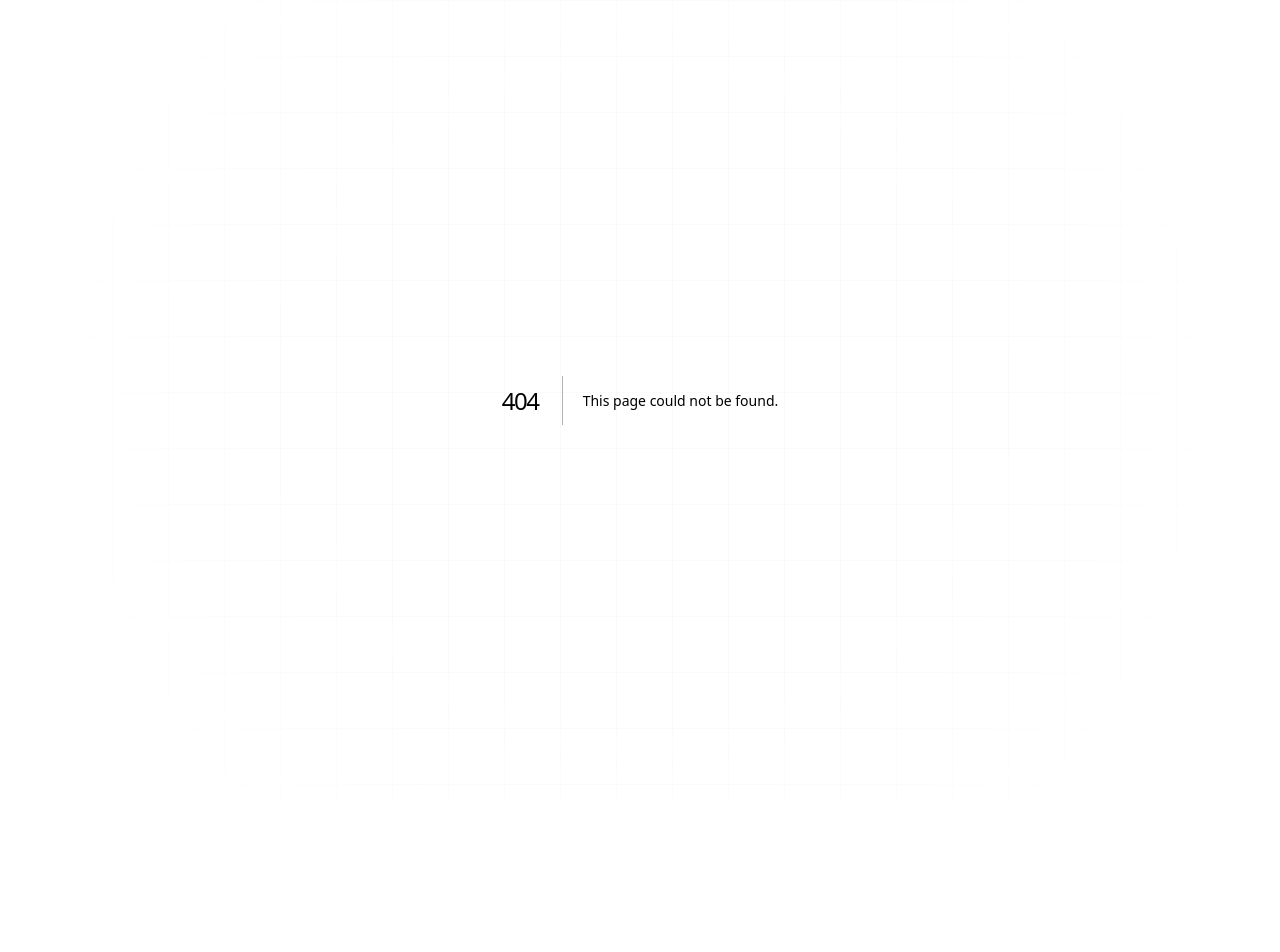
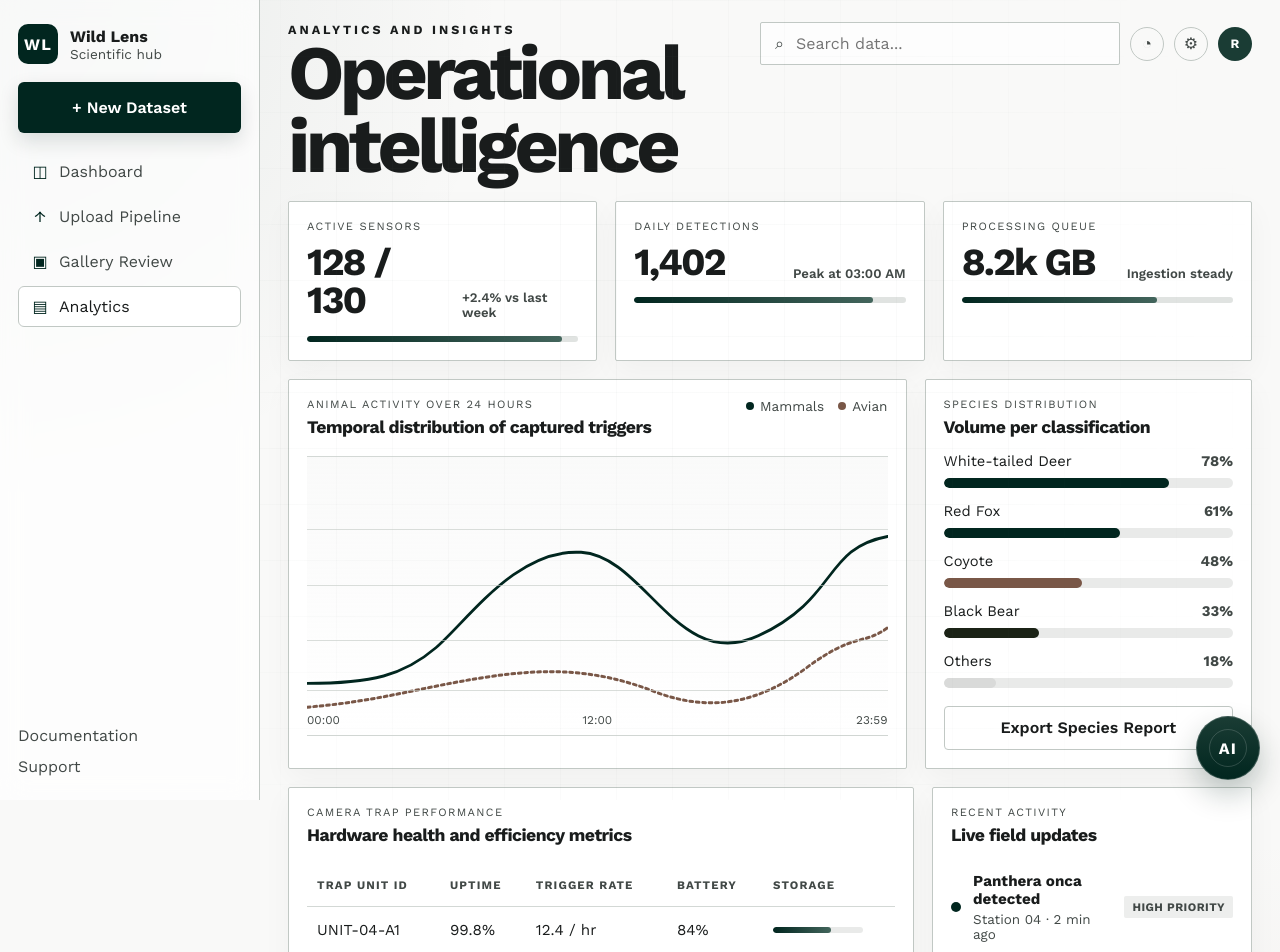
Before and after one commit to suhanstha09/wildlens, a Next.js app in the folder frontend/: page /analytics in a window 1280 px wide. Before the commit this address had no page. Shown: the top 952 px of the page. Before the commit the page ends 800 px from the top, so only its background shows below. Built offline with nearby package versions, Linux system fonts and the light colour scheme.

Commit message:
feat: add AnalyticsPage component with metrics, navigation, and visualizations

```diff
--- /dev/null
+++ b/frontend/app/analytics/page.tsx
@@ -0,0 +1,197 @@
+const metrics = [
+  ['Active Sensors', '128 / 130', '+2.4% vs last week'],
+  ['Daily Detections', '1,402', 'Peak at 03:00 AM'],
+  ['Processing Queue', '8.2k GB', 'Ingestion steady'],
+];
+
+import Link from 'next/link';
+
+export default function AnalyticsPage() {
+  return (
+    <main className="dashboard-shell">
+      <aside className="sidebar">
+        <div className="brand-lockup">
+          <div className="brand-mark">WL</div>
+          <div>
+            <p className="brand-title">Wild Lens</p>
+            <p className="brand-subtitle">Scientific hub</p>
+          </div>
+        </div>
+
+        <button className="new-dataset-button" type="button">+ New Dataset</button>
+
+        <nav className="nav-stack" aria-label="Primary navigation">
+          {[
+            ['Dashboard', '/'],
+            ['Upload Pipeline', '/upload-pipeline'],
+            ['Gallery Review', '/gallery-review'],
+            ['Analytics', '/analytics'],
+          ].map(([item, href], index) => (
+            <a key={item} className={`nav-item ${index === 3 ? 'active' : ''}`} href={href}>
+              <span className="nav-icon" aria-hidden="true">
+                {index === 0 ? '◫' : index === 1 ? '↑' : index === 2 ? '▣' : '▤'}
+              </span>
+              {item}
+            </a>
+          ))}
+        </nav>
+
+        <div className="sidebar-footer">
+          <a href="#">Documentation</a>
+          <a href="#">Support</a>
+        </div>
+      </aside>
+
+      <div className="dashboard-main">
+        <header className="topbar">
+          <div>
+            <p className="eyebrow">Analytics and Insights</p>
+            <h1>Operational intelligence</h1>
+          </div>
+          <div className="topbar-actions">
+            <label className="searchbar" aria-label="Search data">
+              <span aria-hidden="true">⌕</span>
+              <input type="search" placeholder="Search data..." />
+            </label>
+            <button className="icon-button" type="button" aria-label="Notifications">◔</button>
+            <button className="icon-button" type="button" aria-label="Settings">⚙</button>
+            <div className="avatar" aria-hidden="true">R</div>
+          </div>
+        </header>
+
+        <section className="stats-grid">
+          {metrics.map(([label, value, detail]) => (
+            <article className="stat-card" key={label}>
+              <p className="card-label">{label}</p>
+              <div className="stat-row">
+                <strong>{value}</strong>
+                <span className="trend muted">{detail}</span>
+              </div>
+              <div className="meter"><span style={{ width: label === 'Processing Queue' ? '72%' : label === 'Daily Detections' ? '88%' : '94%' }} /></div>
+            </article>
+          ))}
+        </section>
+
+        <section className="content-grid">
+          <article className="panel panel-large chart-panel">
+            <div className="panel-header">
+              <div>
+                <p className="card-label">Animal Activity over 24 Hours</p>
+                <h2>Temporal distribution of captured triggers</h2>
+              </div>
+              <div className="legend"><span><i className="legend-dot mammals" />Mammals</span><span><i className="legend-dot avian" />Avian</span></div>
+            </div>
+            <div className="chart" aria-hidden="true">
+              <span className="grid-line line-1" />
+              <span className="grid-line line-2" />
+              <span className="grid-line line-3" />
+              <span className="grid-line line-4" />
+              <span className="axis axis-left">00:00</span>
+              <span className="axis axis-mid">12:00</span>
+              <span className="axis axis-right">23:59</span>
+              <svg viewBox="0 0 720 280" preserveAspectRatio="none" className="chart-svg">
+                <path d="M 0 228 C 80 228, 120 220, 160 192 S 260 92, 340 96 S 460 218, 560 180 S 640 92, 720 80" className="chart-line mammals" />
+                <path d="M 0 252 C 90 246, 140 232, 220 222 S 360 214, 430 236 S 560 248, 620 212 S 690 190, 720 172" className="chart-line avian" />
+              </svg>
+            </div>
+          </article>
+
+          <article className="panel panel-side species-panel">
+            <div className="panel-header compact">
+              <div>
+                <p className="card-label">Species Distribution</p>
+                <h2>Volume per classification</h2>
+              </div>
+            </div>
+            <div className="species-list">
+              {[
+                ['White-tailed Deer', '78%'],
+                ['Red Fox', '61%'],
+                ['Coyote', '48%'],
+                ['Black Bear', '33%'],
+                ['Others', '18%'],
+              ].map(([name, value], index) => (
+                <div className="species-row" key={name}>
+                  <div className="species-meta">
+                    <span>{name}</span>
+                    <strong>{value}</strong>
+                  </div>
+                  <div className="species-bar"><span style={{ width: value }} className={index < 2 ? 'moss' : index === 2 ? 'clay' : index === 3 ? 'dark' : 'light'} /></div>
+                </div>
+              ))}
+            </div>
+            <button className="ghost-button" type="button">Export Species Report</button>
+          </article>
+        </section>
+
+        <section className="content-grid lower-grid">
+          <article className="panel panel-large table-panel">
+            <div className="panel-header">
+              <div>
+                <p className="card-label">Camera Trap Performance</p>
+                <h2>Hardware health and efficiency metrics</h2>
+              </div>
+            </div>
+            <table className="performance-table">
+              <thead>
+                <tr>
+                  <th>Trap Unit ID</th>
+                  <th>Uptime</th>
+                  <th>Trigger Rate</th>
+                  <th>Battery</th>
+                  <th>Storage</th>
+                </tr>
+              </thead>
+              <tbody>
+                {[
+                  ['UNIT-04-A1', '99.8%', '12.4 / hr', '84%', '64%'],
+                  ['UNIT-04-A2', '94.2%', '8.1 / hr', '32%', '78%'],
+                  ['UNIT-04-B1', '100%', '24.7 / hr', 'Solar', '18%'],
+                  ['UNIT-04-C5', '0.0%', '0.0 / hr', '0%', '4%'],
+                ].map((row) => (
+                  <tr key={row[0]}>
+                    <td>{row[0]}</td>
+                    <td>{row[1]}</td>
+                    <td>{row[2]}</td>
+                    <td>{row[3]}</td>
+                    <td>
+                      <div className="meter meter-inline"><span style={{ width: row[4] }} /></div>
+                    </td>
+                  </tr>
+                ))}
+              </tbody>
+            </table>
+          </article>
+
+          <article className="panel panel-side activities-panel">
+            <div className="panel-header compact">
+              <div>
+                <p className="card-label">Recent Activity</p>
+                <h2>Live field updates</h2>
+              </div>
+            </div>
+            <ul className="activity-list">
+              {[
+                ['Panthera onca detected', 'Station 04 · 2 min ago', 'High priority'],
+                ['False trigger: wind', 'Station 12 · 15m ago', 'Filtered'],
+                ['Cabidae group sighted', 'Station 09 · 44m ago', 'Verified'],
+                ['Low battery warning', 'Station 02 · 1h ago', 'Action needed'],
+              ].map(([title, meta, badge]) => (
+                <li key={title}>
+                  <div className="activity-marker" />
+                  <div>
+                    <strong>{title}</strong>
+                    <p>{meta}</p>
+                  </div>
+                  <span className="status-chip">{badge}</span>
+                </li>
+              ))}
+            </ul>
+          </article>
+        </section>
+      </div>
+
+      <Link className="assistant-fab" href="/assistant" aria-label="Open Scuba assistant">AI</Link>
+    </main>
+  );
+}
```
